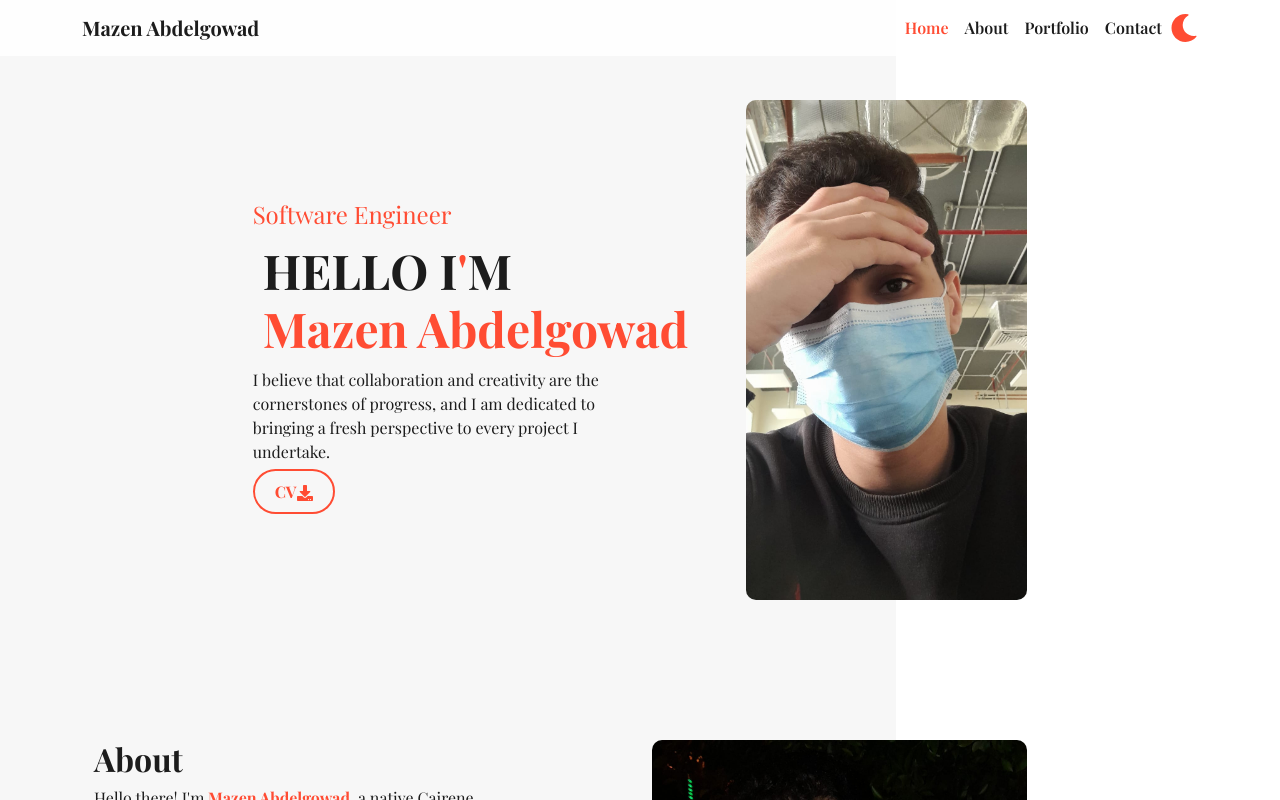
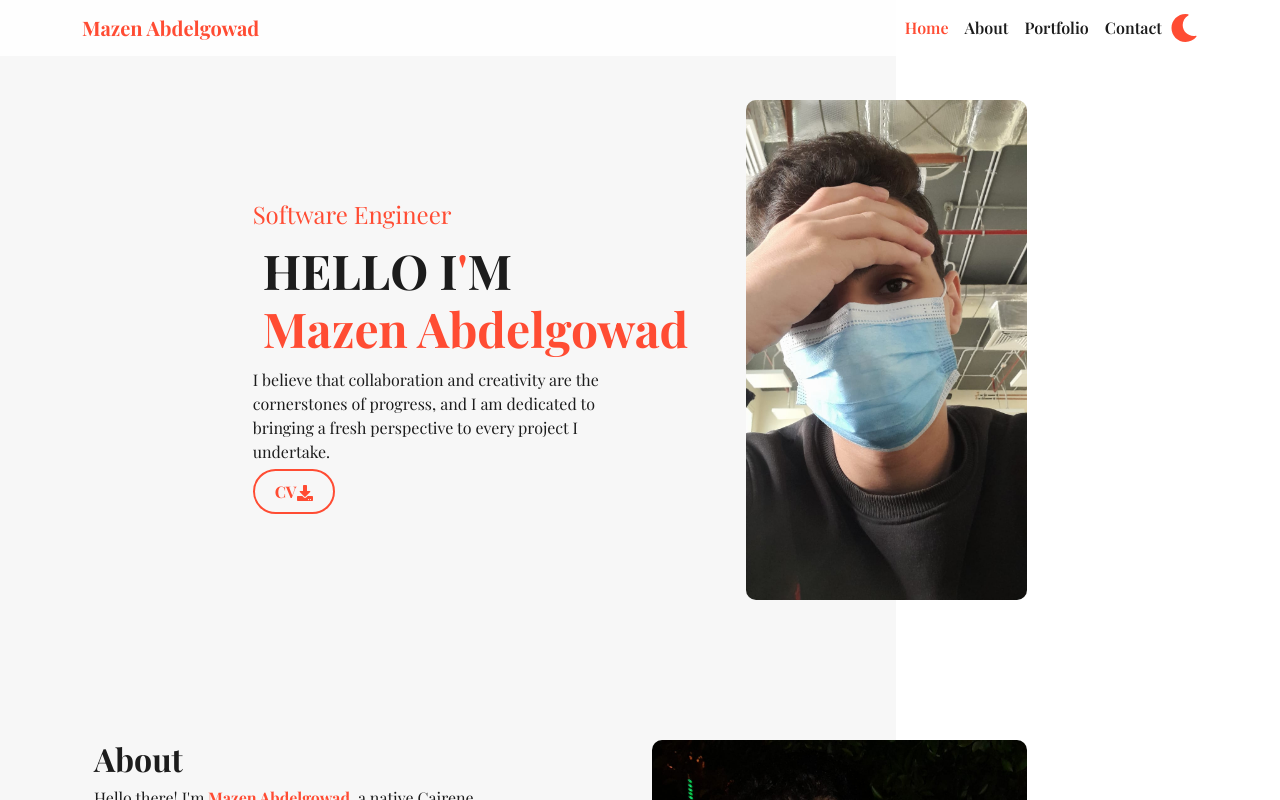
Before and after one commit to mazenabdelgawad700/mazenabdelgawad, a React (Vite) app: page / in a window 1280 px wide. In both pictures the pointer is over the link "Mazen Abdelgowad". Shown: the top 800 px of the page. Built offline with nearby package versions, Linux system fonts and the light colour scheme; a web font is replaced by a local one.

Commit message:
change the Logo link job from navigate to comeback to the hero section, and edit some css

```diff
--- a/src/Components/Navbar/Navbar.css
+++ b/src/Components/Navbar/Navbar.css
@@ -9,14 +9,12 @@
 }
 
 .navbar-brand {
-  transition: 0.1s;
   font-weight: bold;
 }
-
+.navbar-brand:focus,
 .navbar-brand:hover {
-  color: var(--font-main-color);
+  color: var(--font-secondary-color) !important;
 }
-
 .nav-link {
   color: var(--font-main-color);
   font-weight: 600;
--- a/src/Components/Navbar/Navbar.jsx
+++ b/src/Components/Navbar/Navbar.jsx
@@ -1,5 +1,4 @@
 import { useEffect, useState } from "react";
-import { Link } from "react-router-dom";
 import { FaBars } from "react-icons/fa";
 import DarkModeButton from "../DarkModeButton/DarkModeButton";
 import "./Navbar.css";
@@ -42,9 +41,9 @@ const Navbar = () => {
   return (
     <nav className="navbar navbar-expand-lg position-fixed w-100">
       <div className="container">
-        <Link className="navbar-brand colored-text" to="/">
+        <a className="navbar-brand colored-text" href="#hero">
           Mazen Abdelgowad
-        </Link>
+        </a>
         <button
           className="navbar-toggler"
           type="button"
```
